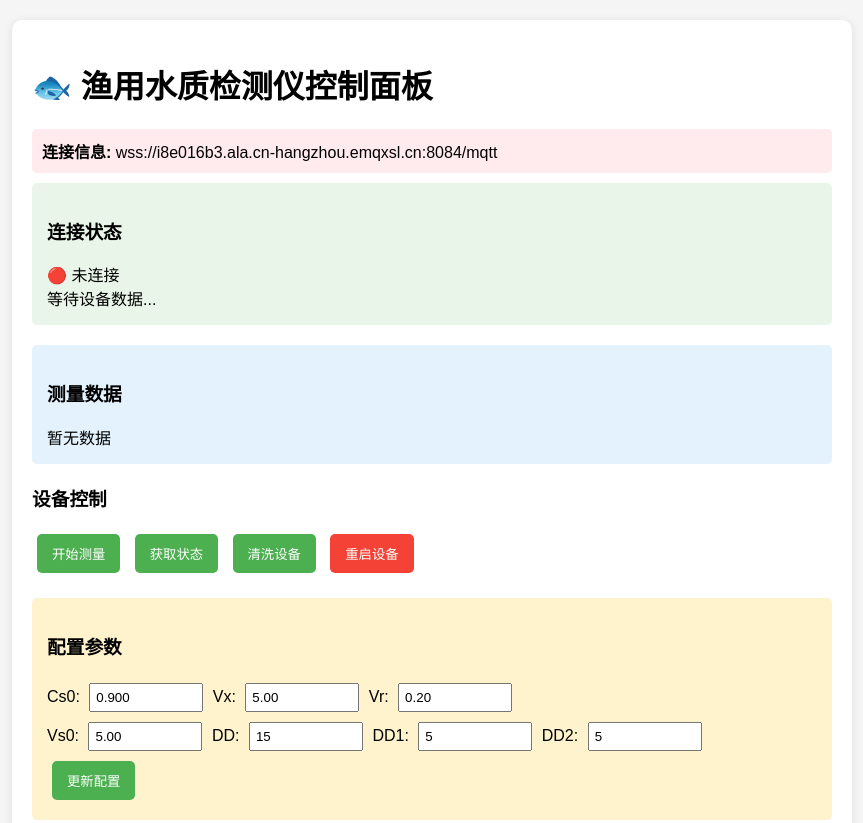
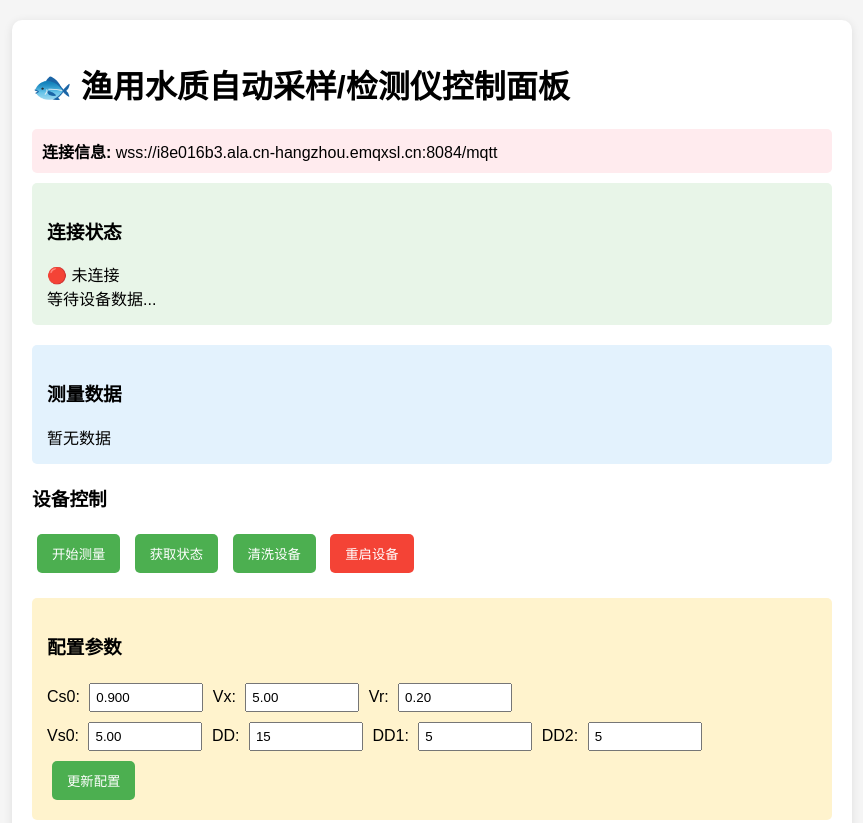
Before and after one commit to hlq369/water-auto-sampling-monitor, a plain HTML site: page index.html in a window 1280 px wide. Shown: the top 823 px of the page, without its empty margins (208-1071 px from the left). Drawn offline with Linux system fonts and the light colour scheme.

Commit message:
Add files via upload

```diff
--- a/index.html
+++ b/index.html
@@ -3,7 +3,7 @@
 <head>
     <meta charset="UTF-8">
     <meta name="viewport" content="width=device-width, initial-scale=1.0">
-    <title>渔用水质检测仪控制面板</title>
+    <title>渔用水质自动采样/检测仪控制面板</title>
     <script src="https://unpkg.com/mqtt/dist/mqtt.min.js"></script>
     <style>
         body { font-family: Arial, sans-serif; margin: 20px; background: #f5f5f5; }
@@ -22,7 +22,7 @@
 </head>
 <body>
     <div class="container">
-        <h1>🐟 渔用水质检测仪控制面板</h1>
+        <h1>🐟 渔用水质自动采样/检测仪控制面板</h1>
 
         <div class="connection-info">
             <strong>连接信息:</strong>
```
